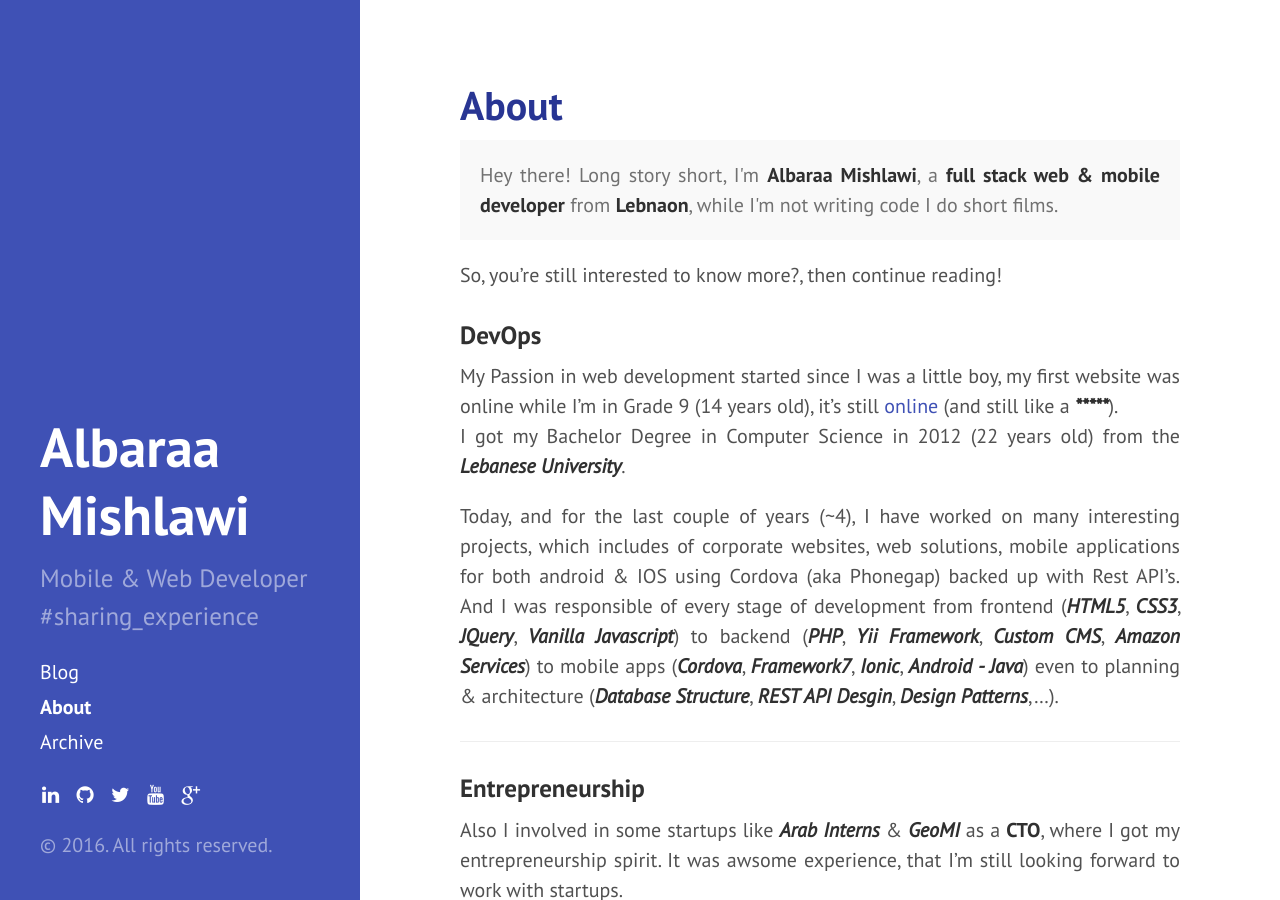
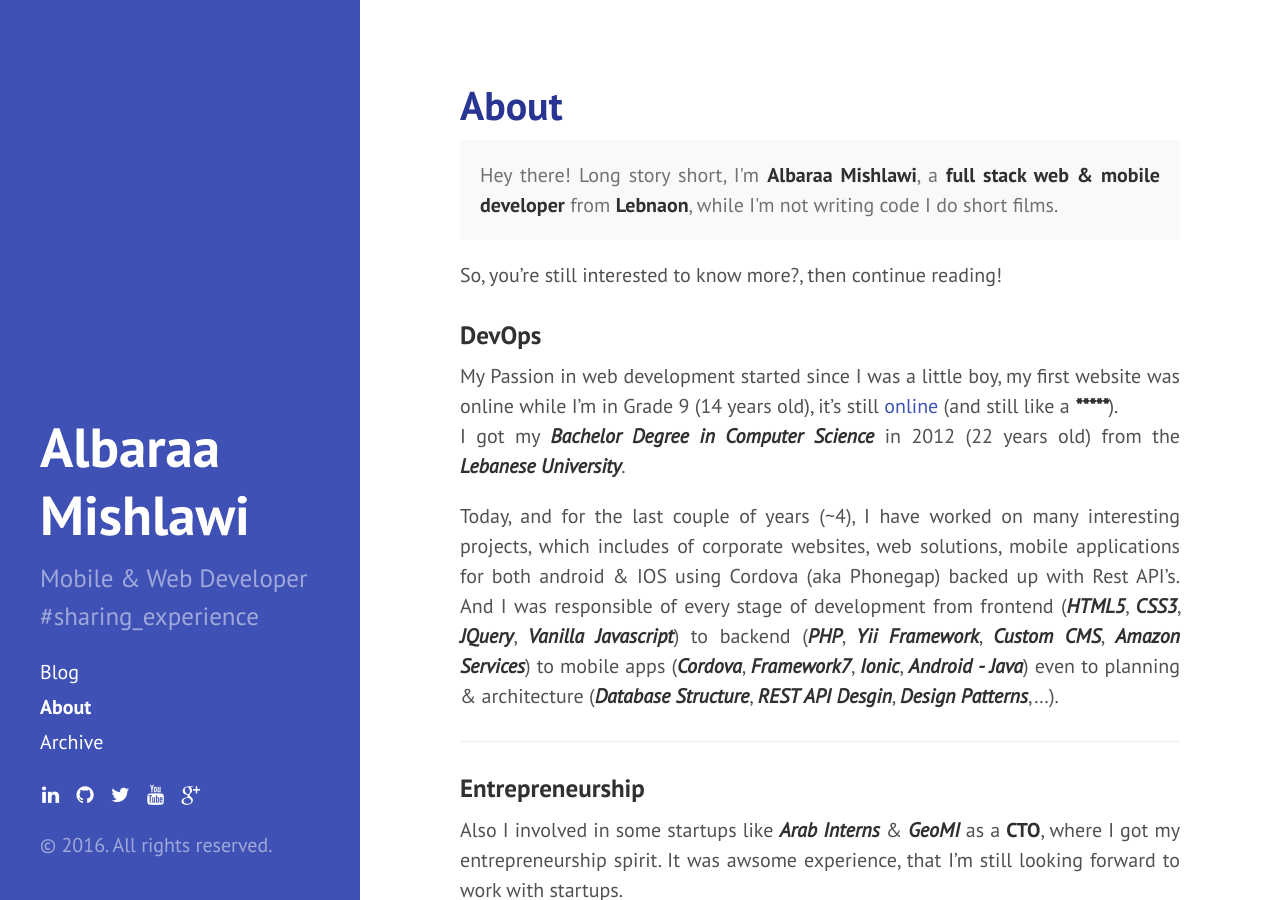
Before and after one commit to albaraam/albaraam.github.io, a Jekyll site: the page built from about.md, in a window 1280 px wide and 900 px high. Built offline with Jekyll 4.4.1, drawn with Linux system fonts in a browser that asks for light colours; nearby versions of some CDN libraries; Markdown is read by kramdown in place of the engine named in the settings.

```diff
--- a/about.md
+++ b/about.md
@@ -12,7 +12,7 @@ So, you're still interested to know more?, then continue reading!
 ### DevOps
 
 My Passion in web development started since I was a little boy, my first website was online while I'm in Grade 9 (14 years old), it's still [online](http://teachmeweb.4t.com/) (and still like a ___*****___).
-<br>I got my Bachelor Degree in Computer Science in 2012 (22 years old) from the ___Lebanese University___.
+<br>I got my ___Bachelor Degree in Computer Science___ in 2012 (22 years old) from the ___Lebanese University___.
 
 Today, and for the last couple of years (~4), I have worked on many interesting projects, which includes of corporate websites, web solutions, mobile applications for both android & IOS using Cordova (aka Phonegap) backed up with Rest API's. And I was responsible of every stage of development from frontend (___HTML5___, ___CSS3___, ___JQuery___, ___Vanilla Javascript___) to backend (___PHP___, ___Yii Framework___, ___Custom CMS___, ___Amazon Services___) to mobile apps (___Cordova___, ___Framework7___, ___Ionic___, ___Android - Java___)  even to planning & architecture (___Database Structure___, ___REST API Desgin___, ___Design Patterns___,...).
 
```
